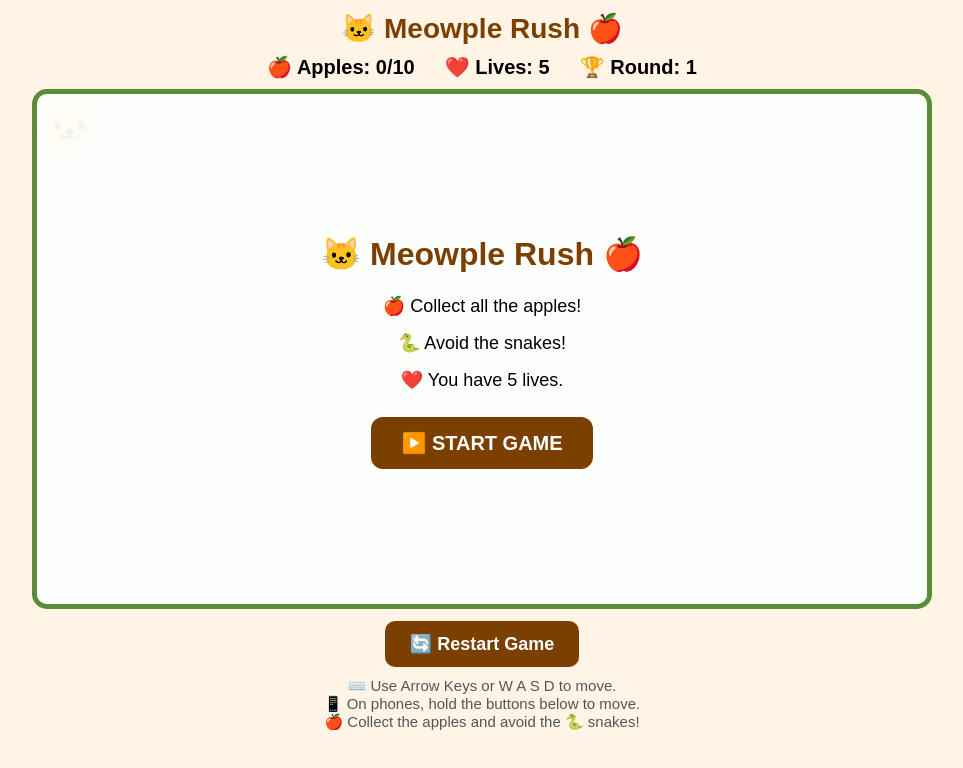
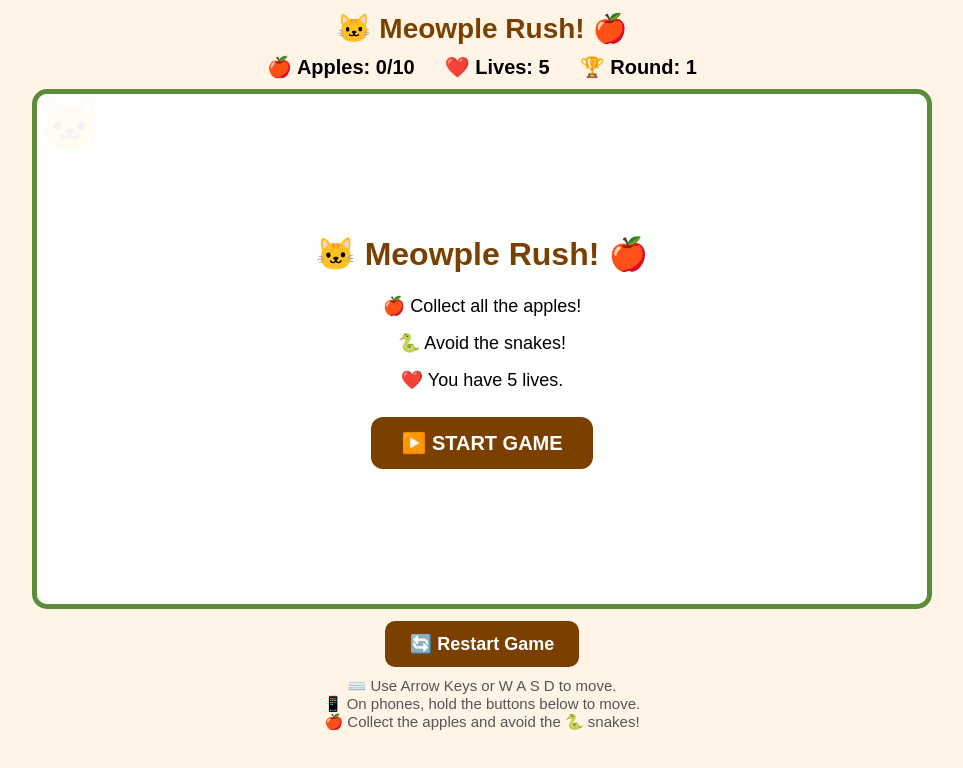
Before and after one commit to karyllegtrame21-lab/my-character-game, a plain HTML site: page index.html in a window 1280 px wide. Shown: the whole page, without its empty margins (158-1121 px from the left). Drawn offline with Linux system fonts and the light colour scheme.

Commit message:
Renamed game to Meowple Rush!

```diff
--- a/index.html
+++ b/index.html
@@ -3,7 +3,7 @@
 <head>
     <meta charset="UTF-8">
     <meta name="viewport" content="width=device-width, initial-scale=1.0">
-    <title>Meowple Rush</title>
+    <title>Meowple Rush!</title>
 
     <style>
         * {
@@ -272,7 +272,7 @@
 
 <body>
 
-<h1>🐱 Meowple Rush 🍎</h1>
+<h1>🐱 Meowple Rush! 🍎</h1>
 
 <div id="gameInfo">
 
@@ -301,7 +301,7 @@
     <!-- START SCREEN -->
     <div id="startScreen" class="overlay">
 
-        <h2>🐱 Meowple Rush 🍎</h2>
+        <h2>🐱 Meowple Rush! 🍎</h2>
 
         <p>🍎 Collect all the apples!</p>
         <p>🐍 Avoid the snakes!</p>
```
